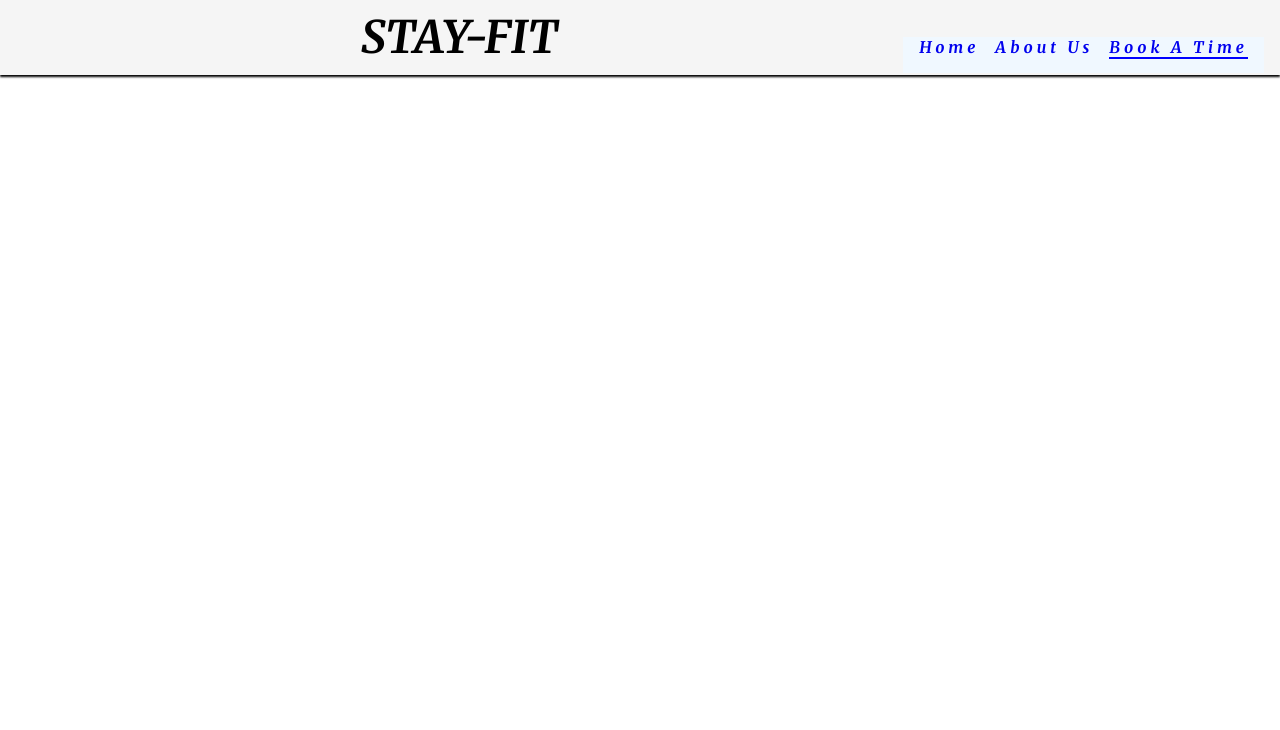
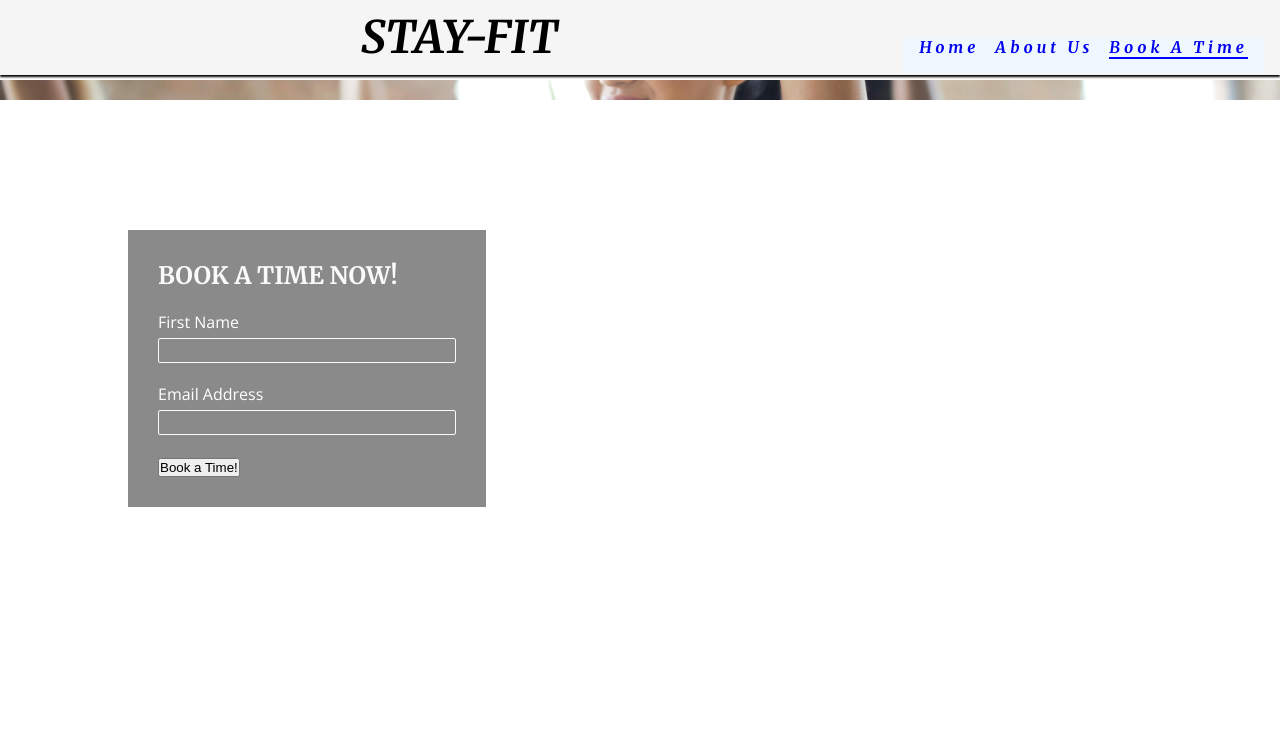
Before and after one commit to veronicauwasi867/Stay-fit, a plain HTML site: page book a time.html in a window 1280 px wide. Shown: the top 730 px of the page. Drawn offline with nearby package versions, Linux system fonts and the light colour scheme.

Commit message:
Add more styles to stylesheet

```diff
--- a/assets/css/style.css
+++ b/assets/css/style.css
@@ -89,34 +89,43 @@ main {
     margin-top: 47px;
 
 }
+  #reason {
+    position: absolute;
+    bottom:10%;
+    width: 100%;
+    min-height: 200px;
+    padding-top: 40px;
+    padding-left: 20px;
+  }
+.why {
+    padding: center;
+    bottom:10%;
+    width: 100%;
 
-
-/* woman-training */
+}
+/* First Image woman-training */
 #woman-training {
     width: 100vw;
     height:10%;
-    background: url("../images/woman-training.jpg") no-repeat center center;
+
 }
 
 #introduction {
     background-color: rgb(0, 0, 0, 0);
-    font-size: 100%;
+    font-size: 50%;
     position: absolute;
-    bottom: 30px;
-    width: 80%;
+    bottom:50%;
+    width: 100%;
     min-height: 200px;
     padding-top: 40px;
     padding-left: 20px;
+    background: url("../images/woman-training.jpg") no-repeat center center/cover;
 }
 #introduction >h2, #introduction >h3 {
     color: blue;
 }
 
-#fruit-juice {
-    background: url("../images/fruit-juice.png") no-repeat center;
-    flex-shrink: 10;
-   align-items: flex-end;
-}
+
 /* About Us Section */
 #about {
     background-color: transparent;
@@ -144,8 +153,33 @@ main {
     text-align:center;
 }
 
-
-
+/* Book A Time Section */
+#form {
+    background-image: url("../images/group-training.jpg");
+    background-size: cover;
+    background-position: 75%;
+    padding: 20px 10% 0 10%;
+    flex-grow: 1;
+}
+#booking-form {
+    color: #ffffff;
+    background-color: rgba(60, 60, 60, 0.6);
+    padding: 30px;
+}
+#booking-form>h2 {
+    color: #fafafa;
+    margin-bottom: 20px;
+}
+.text-input {
+    background: transparent;
+    color: #fafafa;
+    width: 100%;
+    height: 25px;
+    margin: 5px 0 20px 0;
+    border: 1px solid #fafafa;
+    border-radius: 2px;
+    padding: 0 5px;
+}
 /* Footer */
 #social-media {
     text-align: center;
@@ -200,7 +234,17 @@ main {
         width: 300px;
         right: 20%;
     }
-
+    /* Book A Time Section */
+    #form {
+        background-position: center;
+        position: relative;
+    }
+    #booking-form {
+        max-width: 400px;
+        position: absolute;
+        left: 10%;
+        top: 150px;
+    }
 }
 /* Media query for laptops and larger (992px and up) */
 @media screen and (min-width: 992px) {
--- a/book a time.html
+++ b/book a time.html
@@ -48,7 +48,18 @@
 
     <!--The Content-->
     <main>
-
+    <section id="form">
+        <form id="booking-form" method="POST" action="https://formdump.codeinstitute.net">
+        <h2>Book A Time Now!</h2>
+        <label for="first-name">First Name</label>
+<input type="text" name="first_name" id="first-name" class="text-input" required>
+<br>
+<label for="email-address">Email Address</label>
+<input type="email" name="email_address" id="email-address" class="text-input" required>
+<br>
+<button type="submit" class="join-button">Book a Time!</button>
+</form>
+    </section>
     </main>
 
     <!--The Footer-->
```
Also changed, not shown: index.html (+2 -2 lines).
